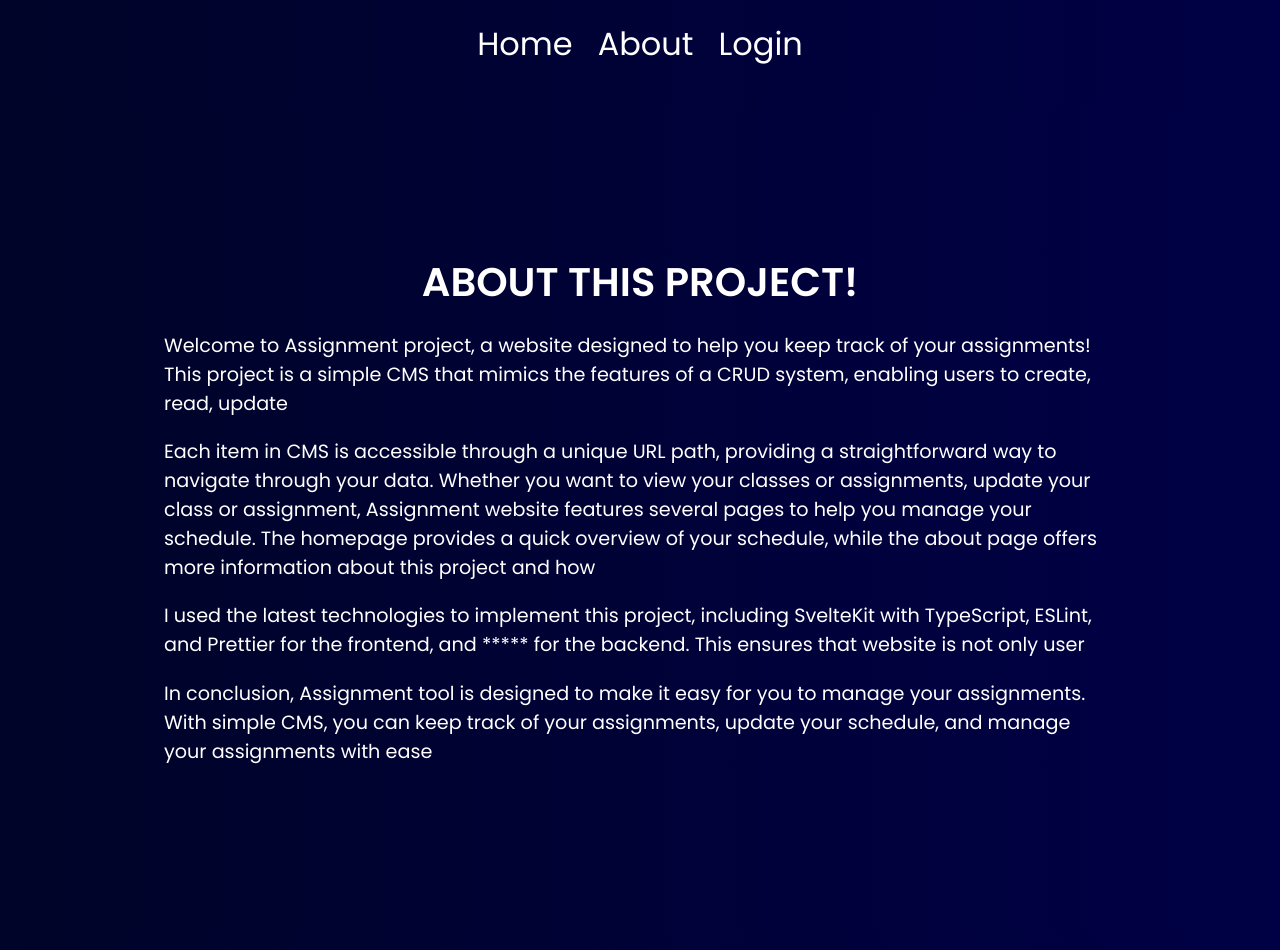
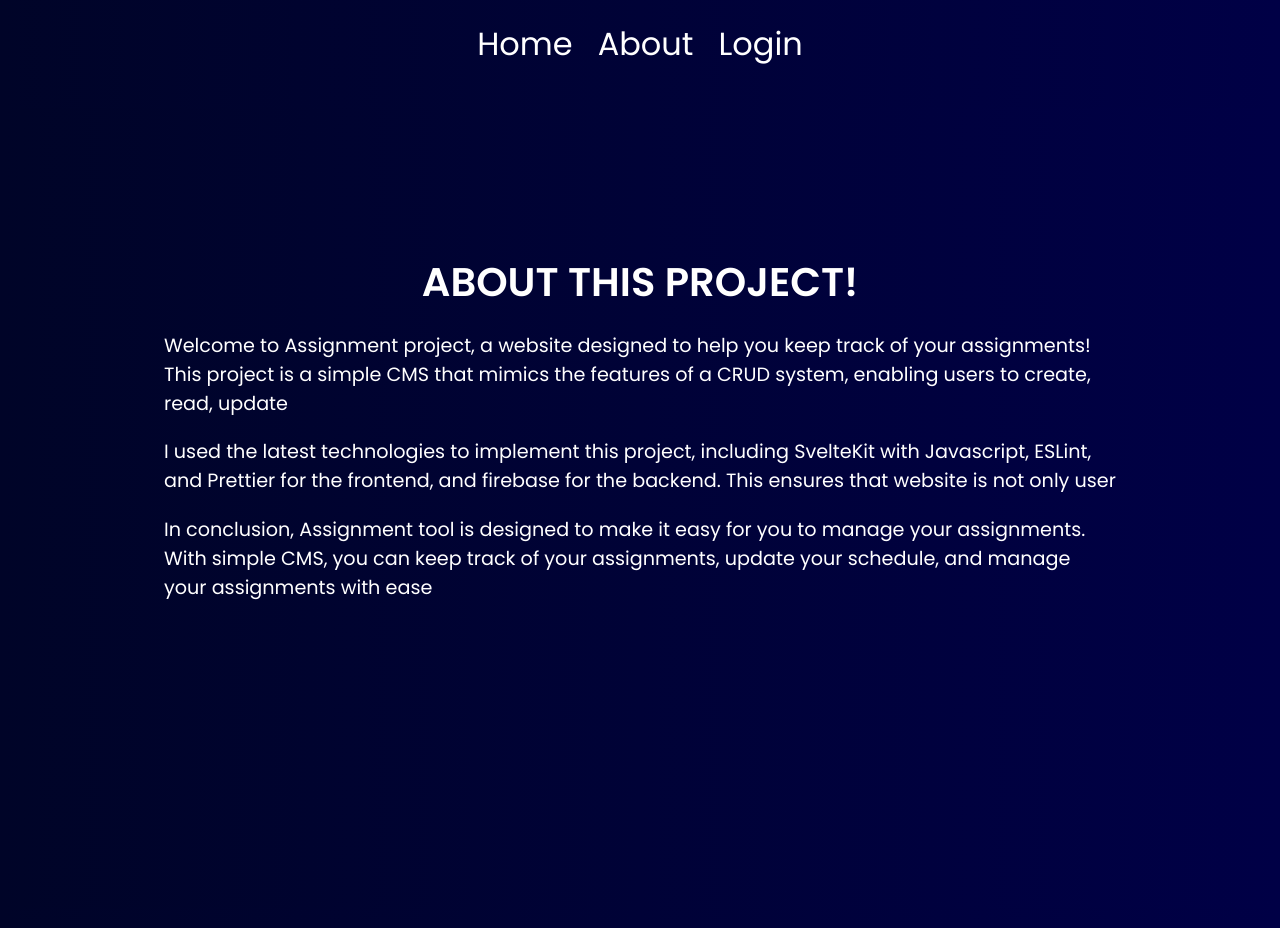
Before and after one commit to aibek99/todolist, a SvelteKit app: page /about in a window 1280 px wide. After the commit the page ends 928 px from the top, so only its background shows below. Built offline with nearby package versions, Linux system fonts and the light colour scheme; no server answers.

Commit message:
update about page

```diff
--- a/src/routes/about/+page.svelte
+++ b/src/routes/about/+page.svelte
@@ -10,16 +10,9 @@
 		</p>
 
 		<p>
-			Each item in CMS is accessible through a unique URL path, providing a straightforward way to
-			navigate through your data. Whether you want to view your classes or assignments, update your
-			class or assignment, Assignment website features several pages to help you manage your
-			schedule. The homepage provides a quick overview of your schedule, while the about page offers
-			more information about this project and how
-		</p>
-		<p>
-			I used the latest technologies to implement this project, including SvelteKit with TypeScript,
-			ESLint, and Prettier for the frontend, and ***** for the backend. This ensures that website is
-			not only user
+			I used the latest technologies to implement this project, including SvelteKit with Javascript,
+			ESLint, and Prettier for the frontend, and firebase for the backend. This ensures that website
+			is not only user
 		</p>
 		<p>
 			In conclusion, Assignment tool is designed to make it easy for you to manage your assignments.
```
